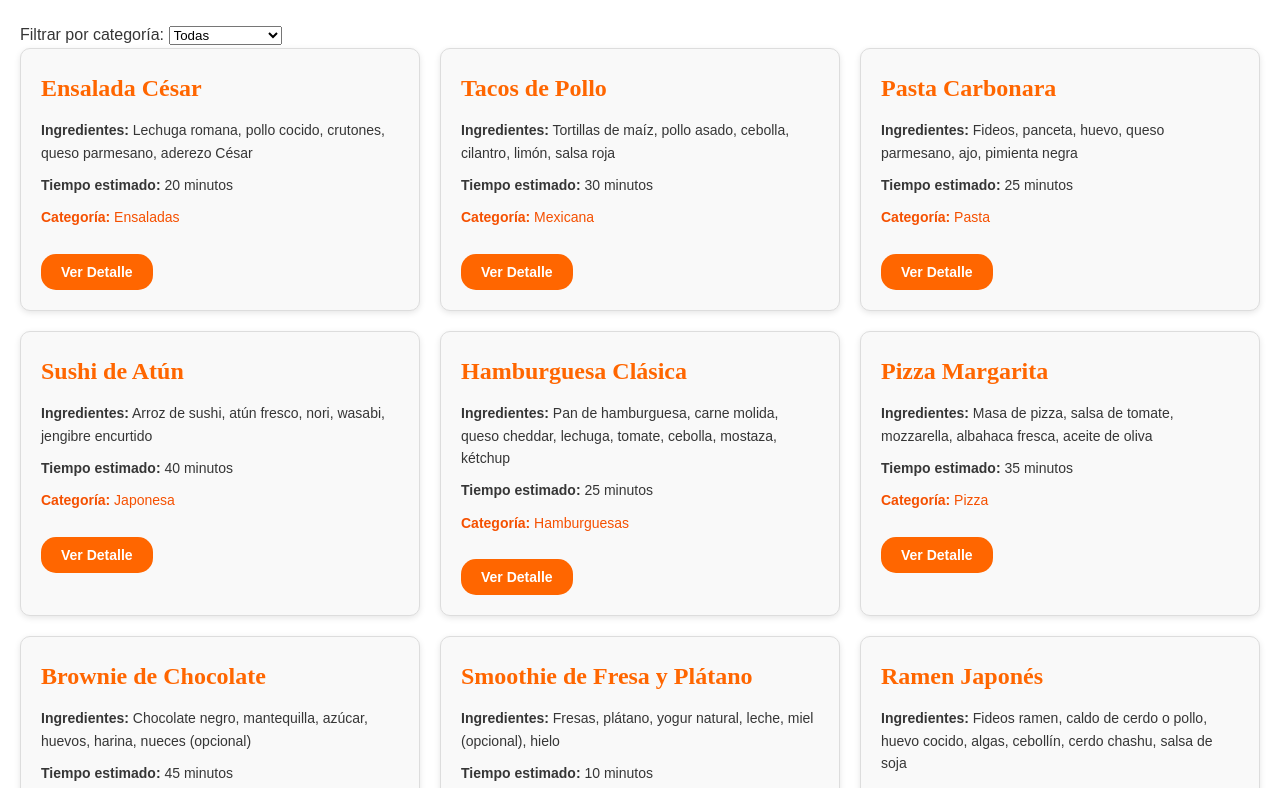
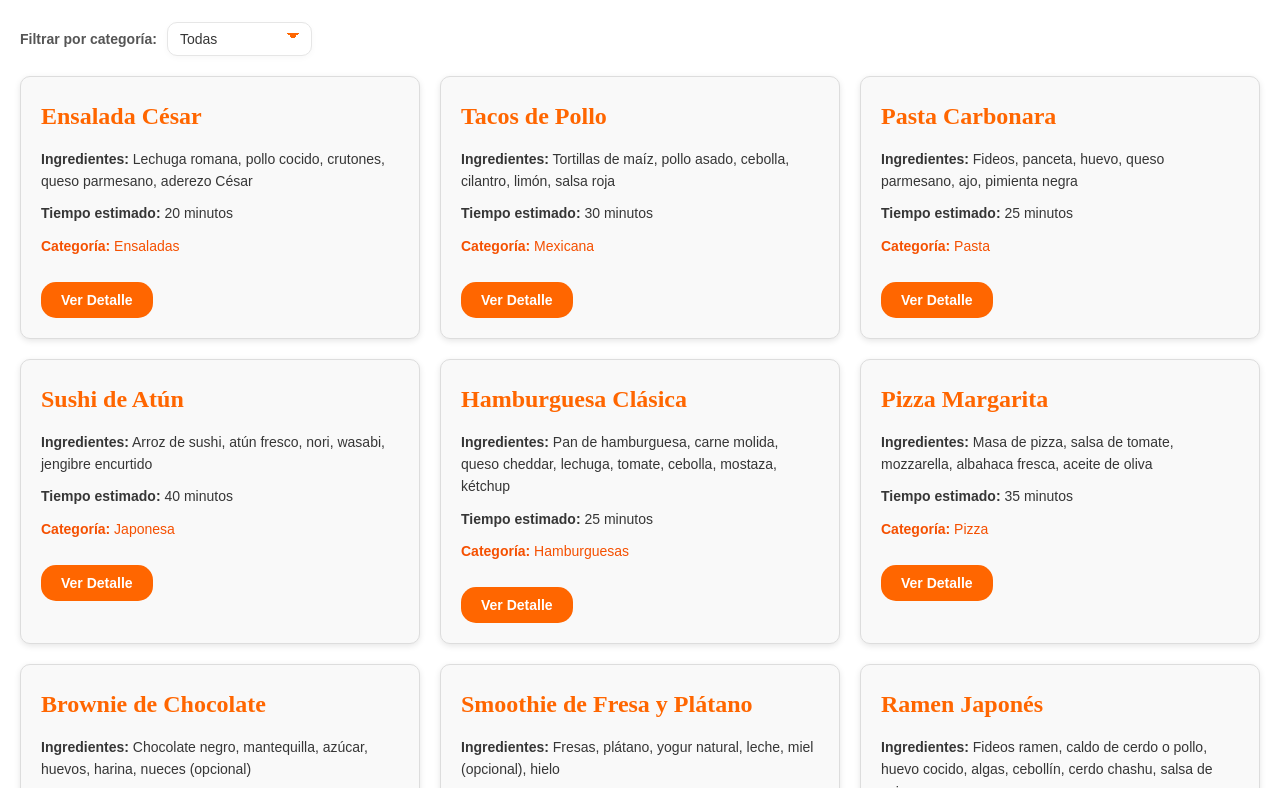
Before and after one commit to valenjimenezlop/recetas, a plain HTML site: page listar_recetas/index.html in a window 1280 px wide. Shown: the part 119-907 px from the top of the page. Drawn offline with Linux system fonts and the light colour scheme.

Commit message:
Se la dan estilos al select que permite filtrar por categorías

```diff
--- a/listar_recetas/style.css
+++ b/listar_recetas/style.css
@@ -82,3 +82,45 @@ h1 {
 .btn-detalle:hover {
     background-color: #E65A00;
 }
+
+.filter {
+    display: flex;
+    align-items: center;
+    gap: 10px;
+    margin: 0 0 20px 0;
+    justify-content: flex-start;
+}
+
+.filter label {
+    color: #555;
+    font-weight: 600;
+    font-size: 14px;
+}
+
+#categoria-filter {
+    padding: 8px 12px;
+    padding-right: 36px; /* espacio para la flecha */
+    border-radius: 10px;
+    border: 1px solid #e6e6e6;
+    background: #ffffff;
+    color: #363636;
+    font-size: 14px;
+    cursor: pointer;
+    box-shadow: 0 2px 6px rgba(0, 0, 0, 0.03);
+    transition: border-color 0.18s ease, box-shadow 0.18s ease;
+    -webkit-appearance: none;
+    -moz-appearance: none;
+    appearance: none;
+    background-image:
+      linear-gradient(45deg, transparent 50%, #FF6600 50%),
+      linear-gradient(135deg, #FF6600 50%, transparent 50%);
+    background-position: calc(100% - 18px) calc(50% - 3px), calc(100% - 12px) calc(50% - 3px);
+    background-size: 6px 6px, 6px 6px;
+    background-repeat: no-repeat;
+}
+
+#categoria-filter:focus {
+    outline: none;
+    border-color: #FF6600;
+    box-shadow: 0 6px 18px rgba(255, 102, 0, 0.08);
+}
```
